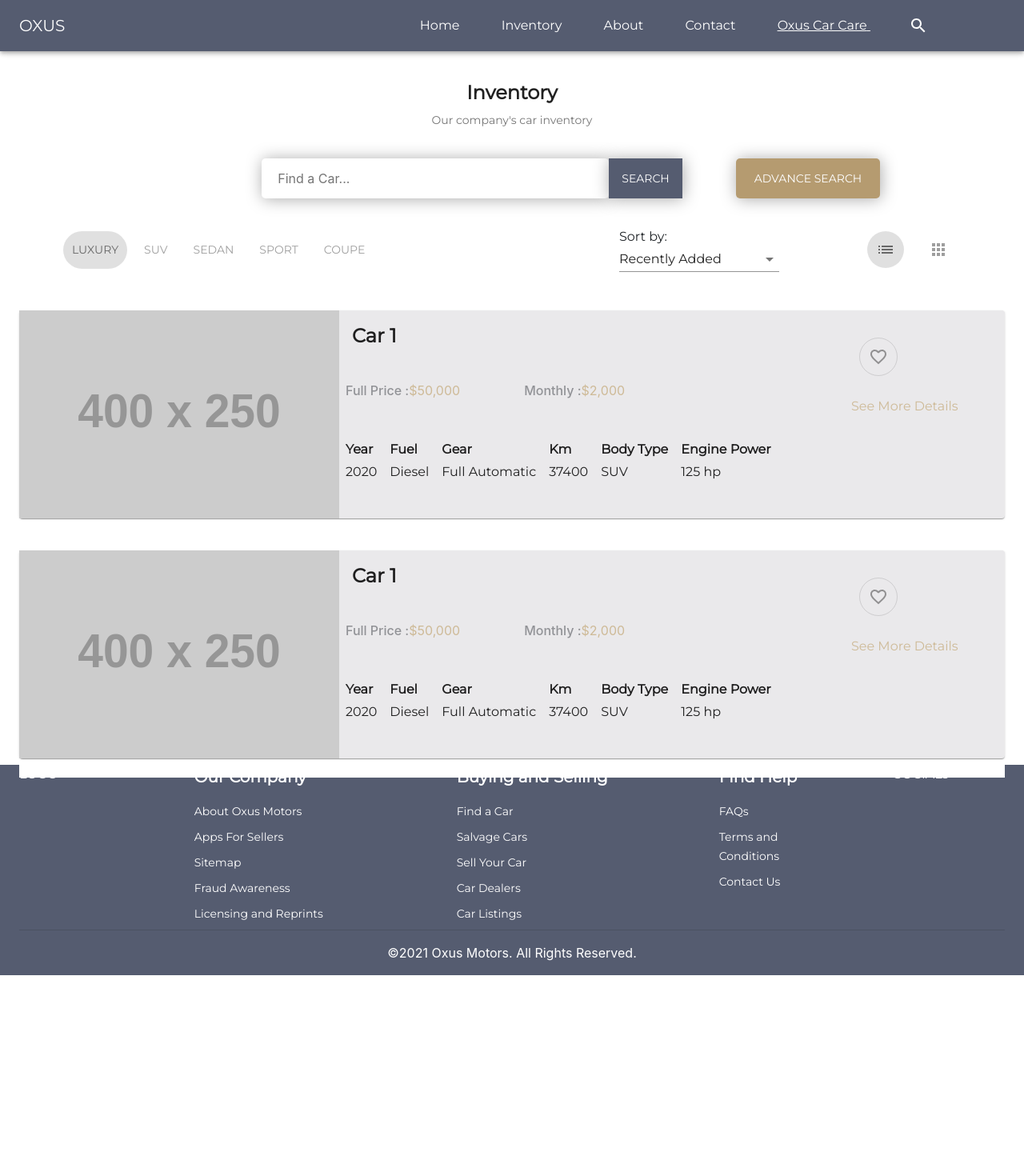
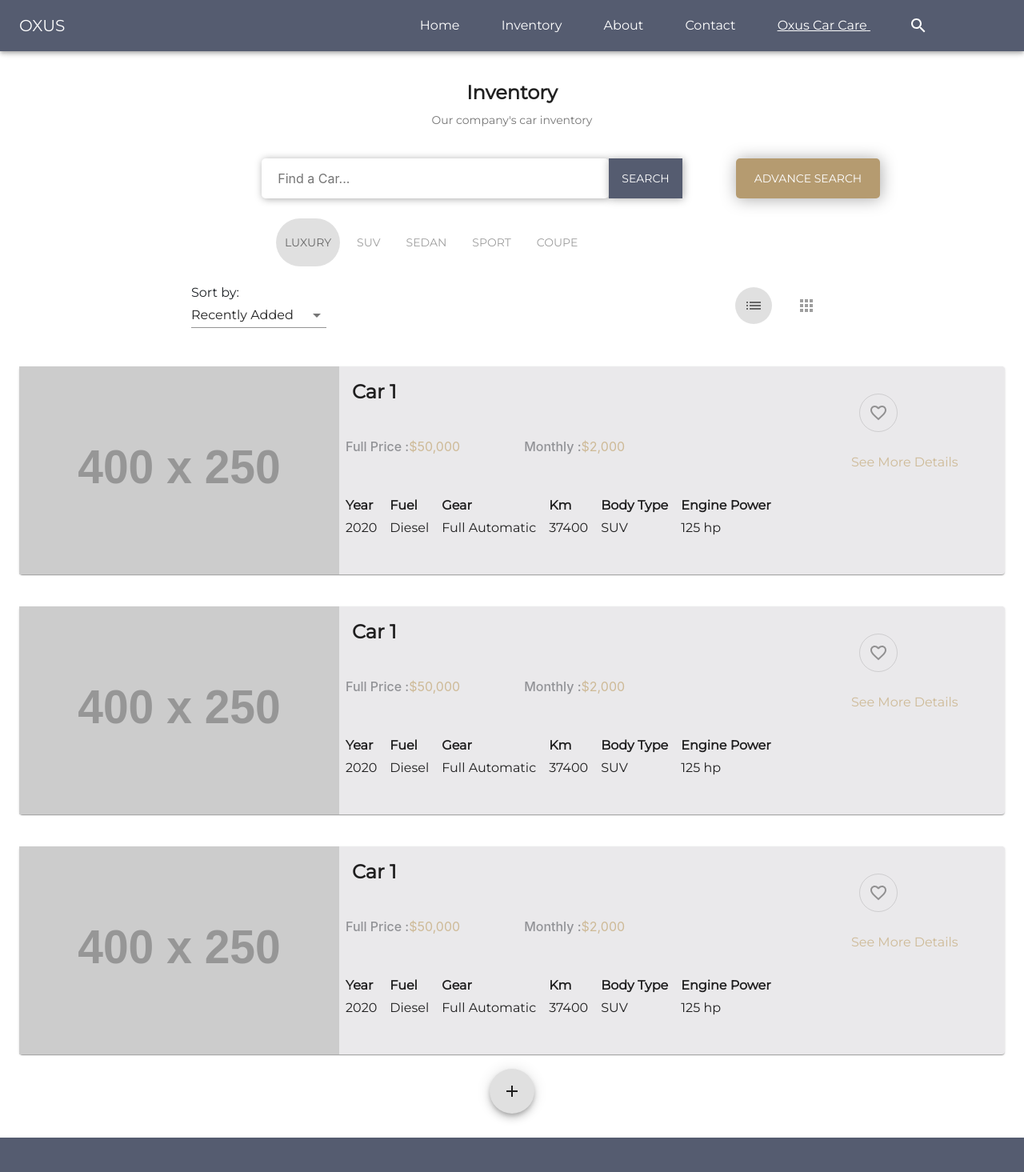
Before and after one commit to aysha30/Oxus_Motor, a React (Create React App) app: page /inventory in a window 1280 px wide. Shown: the top 1465 px of the page at 80% size. Before the commit the page ends 1219 px from the top, so only its background shows below. Built offline with nearby package versions, Linux system fonts and the light colour scheme.

Commit message:
uploading once again

```diff
--- a/src/components/Inventory.js
+++ b/src/components/Inventory.js
@@ -1,34 +1,41 @@
-import React from "react";
-import Navbar from "./modules/Navbar";
-import Footer from "./modules/Footer";
-import ListCard from "./inventory-components/listCard";
-import SearchBox from "./inventory-components/searchBox";
-import OptionBar from "./inventory-components/optionBar";
-import {
-    Box,
-    TextField,
-    Grid,
-    Typography,
-    Button,
-    useMediaQuery,
-    Container,
-} from "@material-ui/core";
+import React from 'react';
+import Navbar from './modules/Navbar';
+import Footer from './modules/Footer';
+import ListCard from './inventory-components/listCard';
+import SearchBox from './inventory-components/searchBox';
+import OptionBar from './inventory-components/optionBar';
+import { Box, TextField, Grid, Typography, Button, useMediaQuery, Container } from '@material-ui/core';
 import { makeStyles, useTheme, fade } from "@material-ui/core/styles";
-import SearchIcon from "@material-ui/icons/Search";
+import Pagination from '@material-ui/lab/Pagination';
+import Fab from '@material-ui/core/Fab';
+import AddIcon from '@material-ui/icons/Add';
 
-const useStyles = makeStyles((theme) => { });
+const useStyles = makeStyles((theme) => ({
+    root: {
+        flexGrow: 1,
+        '& > *': {
+            marginTop: theme.spacing(2),
+        },
+    },
+}))
+
 
 export default function Inventory() {
+
     const classes = useStyles();
     const theme = useTheme();
     const matches = useMediaQuery(theme.breakpoints.down("xs"));
+
 
     return (
         <React.Fragment>
             <Navbar />
             <Box className="flex-justify">
-                <Container style={{ marginTop: "100px" }}>
-                    <Typography variant="h5" align="center" color="textPrimary" gutterBottom>
+            <Container style={{ marginTop: "100px"}} >
+                    <Typography variant="h5"
+                    align="center"
+                    color="textPrimary"
+                    gutterBottom >
                     <Box fontWeight="fontWeightBold" m={1}>
                         Inventory
                     </Box>
@@ -37,8 +44,7 @@ export default function Inventory() {
                     align="center"
                     color="textSecondary"
                     variant="subtitle2"
-                        paragraph
-                    >
+                    paragraph >
                     Our company's car inventory
                     </Typography>
                 </Container>
@@ -51,13 +57,26 @@ export default function Inventory() {
                     <OptionBar />
                 </Grid>
 
-                <Grid container direction="column">
-                    <Grid item bgcolor="secondary.light">
+                <Grid container
+                direction="column"
+                justify="center"
+                alignItems="stretch"
+                >
+                    <Grid item >
                         <ListCard />
                     </Grid>
-                    <Grid item bgcolor="secondary.light">
+                    <Grid item >
                         <ListCard />
                     </Grid>
+                    <Grid item >
+                        <ListCard />
+                    </Grid>
+                    <Grid item style={{ width: "100vw", margin: "10px 0px 70px"}} container justify="center" >
+                        <Fab color="#e8e8ea" aria-label="add" border={1} >
+                            <AddIcon />
+                        </Fab>
+                    </Grid>
+                    {/* <Pagination count={5} shape="rounded" /> */}
                 </Grid>
             </Box>
             <Footer />
--- a/src/components/inventory-components/optionBar.js
+++ b/src/components/inventory-components/optionBar.js
@@ -1,19 +1,13 @@
-import React, { useState } from "react";
-import {
-    Box,
-    Select,
-    Toolbar,
-    Button,
-    Grid,
-    Typography,
-    MenuItem,
-    InputLabel,
-} from "@material-ui/core";
-import { makeStyles } from "@material-ui/core/styles";
-import ListIcon from "@material-ui/icons/List";
-import AppsIcon from "@material-ui/icons/Apps";
-import ToggleButton from "@material-ui/lab/ToggleButton";
-import ToggleButtonGroup from "@material-ui/lab/ToggleButtonGroup";
+import React, { useState } from 'react';
+import PropTypes from 'prop-types';
+import { Box, Select, Toolbar, Button, Grid, Typography, MenuItem, InputLabel } from '@material-ui/core';
+import { makeStyles} from "@material-ui/core/styles";
+import ListIcon from '@material-ui/icons/List';
+import AppsIcon from '@material-ui/icons/Apps';
+import ToggleButton from '@material-ui/lab/ToggleButton';
+import ToggleButtonGroup from '@material-ui/lab/ToggleButtonGroup';
+import { propTypes } from 'react-bootstrap/esm/Image';
+
 
 const useStyles = makeStyles((theme) => ({
     root: {
@@ -25,22 +19,31 @@ const useStyles = makeStyles((theme) => ({
         alignItems: "center",
       },
     carItem: {
-        [theme.breakpoints.down("xs")]: {
+        height: 70,
+        [theme.breakpoints.down('xs')]:{
+        // padding: "0px 20px",
         padding: "10px 0px",
+        width: "100vw",
         },
-        [theme.breakpoints.up("sm")]: {
+        [theme.breakpoints.up('sm')]:{
             width: 600,
         },
     },
-}));
+    toolbar:{
+        width: "100vw"
+    }
+}))
 
 export default function OptionBar() {
-    const [car, setCar] = useState("luxury");
-    const [sort, setSort] = useState("Recently Added");
-    const [view, setView] = useState("list");
+
+    const [ car, setCar ] = useState("luxury");
+    const [ sort, setSort ] = useState("Recently Added");
+    const [ view, setView ] = useState("list");
 
     const handleCar = (event, newCar) => {
+        if ( newCar != null ){
             setCar(newCar);
+        }
     };
 
     const handleSort = (event, newSort) => {
@@ -48,77 +51,69 @@ export default function OptionBar() {
     };
 
     const handleView = (event, newView) => {
+        if ( newView != null ){
             setView(newView);
+        }
     };
+
 
     const classes = useStyles();
 
-    return (
+    return(
         <div className={classes.root}>
-            <Toolbar>
-                <Grid container direction="row" alignItems="center" justify="space-around">
-                    <Grid item>
+            <Toolbar >
+            <Grid container
+            className={classes.toolbar}
+                direction="row"
+                alignItems="center"
+                justify="space-around" >
+                <Grid item container justify="center">
                     <ToggleButtonGroup
                         className={classes.carItem}
                         value={car}
                         exclusive
                         variant="text"
-                            fullWidth
+                        fullwidth="true"
                         onChange={handleCar}
                     >
-                            <ToggleButton
-                                value="luxury"
-                                style={{ borderRadius: 50, margin: 5, border: 2 }}
-                            >
+                        <ToggleButton  value="luxury" style={{ borderRadius: 50, margin: 5, border: 2 }}  >
                             Luxury
                         </ToggleButton>
-                            <ToggleButton
-                                value="suv"
-                                style={{ borderRadius: 50, margin: 5, border: 2 }}
-                            >
+                        <ToggleButton value="suv" style={{ borderRadius: 50, margin: 5, border: 2 }} >
                             SUV
                         </ToggleButton>
-                            <ToggleButton
-                                value="sedan"
-                                style={{ borderRadius: 50, margin: 5, border: 2 }}
-                            >
+                        <ToggleButton value="sedan" style={{ borderRadius: 50, margin: 5, border: 2 }} >
                             Sedan
                         </ToggleButton>
-                            <ToggleButton
-                                value="sport"
-                                style={{ borderRadius: 50, margin: 5, border: 2 }}
-                            >
+                        <ToggleButton value="sport" style={{ borderRadius: 50, margin: 5, border: 2 }} >
                             Sport
                         </ToggleButton>
-                            <ToggleButton
-                                value="coupe"
-                                style={{ borderRadius: 50, margin: 5, border: 2 }}
-                            >
+                        <ToggleButton value="coupe" style={{ borderRadius: 50, margin: 5, border: 2 }} >
                             Coupe
                         </ToggleButton>
                     </ToggleButtonGroup>
                 </Grid>
-                    <Grid item className={classes.toggleContainer}>
-                        <Box style={{ width: 200 }}>
+                <Grid item className={classes.toggleContainer}  >
+                    <Box style={{ width: 240}}>
                     <Typography>Sort by:</Typography>
                     {/* <InputLabel id="sort-by">Sort by: </InputLabel> */}
                     <Select
                         labelId="sort-by"
                         native
-                                fullWidth
                         value={sort}
                         label="Sort by: "
                         onChange={handleSort}
+
                         >
-                                <option value={"Recently Added"}> Recently Added</option>
-                                <option value={"Price: Low to High"}> Price: Low to High</option>
-                                <option value={"Price: High to Low"}> Price: High to Low</option>
-                                <option value={"Newest Arrival"}> Newest Arrival</option>
+                        <option value={"Recently Added"} >  Recently Added</option>
+                        <option value={"Price: Low to High"}>  Price: Low to High</option>
+                        <option value={"Price: High to Low"}>  Price: High to Low</option>
+                        <option value={"Newest Arrival"}>  Newest Arrival</option>
                     </Select>
                     </Box>
                 </Grid>
-                    <Grid item>
-                        <div>
+                <Grid item >
+                    <div >
                     <ToggleButtonGroup
                         value={view}
                         exclusive
@@ -126,23 +121,24 @@ export default function OptionBar() {
                         onChange={handleView}
                         br={2}
                     >
-                                <ToggleButton
-                                    value="list"
-                                    style={{ borderRadius: 50, margin: 10, border: 2 }}
-                                >
+                        <ToggleButton value="list" style={{ borderRadius: 50, margin: 10, border: 2 }} >
                         <ListIcon />
                         </ToggleButton>
-                                <ToggleButton
-                                    value="grid"
-                                    style={{ borderRadius: 50, margin: 10, border: 2 }}
-                                >
-                                    <AppsIcon />
+                        <ToggleButton value="grid" style={{ borderRadius: 50, margin: 10, border: 2 }} >
+                        <AppsIcon/>
                         </ToggleButton>
+
                     </ToggleButtonGroup>
                     </div>
                 </Grid>
+
             </Grid>
             </Toolbar>
         </div>
-    );
+    )
 }
+
+// OptionBar.propTypes = {
+//     car: PropTypes.object,
+
+// }
--- a/src/components/inventory-components/searchBox.js
+++ b/src/components/inventory-components/searchBox.js
@@ -1,14 +1,5 @@
-import React from "react";
-import {
-    Box,
-    TextField,
-    Grid,
-    Typography,
-    Button,
-    useMediaQuery,
-    Container,
-    InputBase,
-} from "@material-ui/core";
+import React from 'react';
+import { Box, TextField, Grid, Typography, Button, useMediaQuery, Container, InputBase } from '@material-ui/core';
 import { makeStyles, useTheme, fade } from "@material-ui/core/styles";
 
 const useStyles = makeStyles((theme) => ({
@@ -16,39 +7,41 @@ const useStyles = makeStyles((theme) => ({
         flexGrow: 1,
     },
     gridContainer: {
-        [theme.breakpoints.down("xs")]: {
+        [theme.breakpoints.down('xs')]:{
             height: "100px",
         },
-        [theme.breakpoints.up("sm")]: {
+        [theme.breakpoints.up('sm')]:{
             padding: "20px",
             height: "90px",
         },
+
     },
     gridSearch: {
         border: 0,
-        [theme.breakpoints.down("xs")]: {
+        [theme.breakpoints.down('xs')]:{
             width: "100%",
         },
-        [theme.breakpoints.up("sm")]: {
+        [theme.breakpoints.up('sm')]:{
             // marginLeft:"100px",
             width: "50%",
         },
     },
     gridItem: {
-        [theme.breakpoints.down("xs")]: {
+        [theme.breakpoints.down('xs')]:{
             width: "300",
         },
-        [theme.breakpoints.up("sm")]: {
+        [theme.breakpoints.up('sm')]:{
             // marginLeft:"100px",
             width: "70%",
         },
     },
     gridAdvance: {
-        [theme.breakpoints.down("xs")]: {
+        [theme.breakpoints.down('xs')]:{
             padding: "10px 80px",
             width: "100%",
+
         },
-        [theme.breakpoints.up("sm")]: {
+        [theme.breakpoints.up('sm')]:{
             padding: "0px 20px",
             width: "100px",
         },
@@ -58,14 +51,14 @@ const useStyles = makeStyles((theme) => ({
         height: "100%",
         width: "100%",
         border: 1,
-        boxShadow: "1px 1px 20px #aaaaaa",
+        boxShadow: "1px 1px 10px #aaaaaa",
         borderRadius: 5,
     },
     searchButton: {
         height: "100%",
         width: "auto",
         borderRadius: 0,
-        boxShadow: "1px 1px 20px #aaaaaa",
+        boxShadow: "1px 1px 10px #aaaaaa",
     },
     advanceButton: {
         height: "100%",
@@ -73,32 +66,37 @@ const useStyles = makeStyles((theme) => ({
         borderRadius: 5,
         backgroundColor: "#b59b70",
         boxShadow: "1px 1px 20px #aaaaaa",
-        color: "#ffffff",
+        color: "#ffffff"
     },
-}));
+}))
 
 export default function SearchBox(props) {
+
     const classes = useStyles();
 
-    return (
+    return(
         <div className={classes.root}>
-            <Grid
-                container
+            <Grid container
                 className={classes.gridContainer}
                 direction="row"
                 justify="center"
                 alignItems="stretch"
                  >
-                <Grid
-                    container
+                <Grid container
                     className={classes.gridSearch}
                     direction="row"
                     justify="center"
                     alignItems="stretch"
-                    style={{ shadow: 3 }}
+                    style={{ shadow: 5}}
                    >
-                    <Grid item className={classes.gridItem}>
-                        <input className={classes.textField} placeholder="Find a Car..." />
+
+                    <Grid item
+                        className={classes.gridItem}>
+                        <input
+                            className={classes.textField}
+                            placeholder="Find a Car..."
+
+                            />
                     </Grid>
                     <Grid item>
                         <Button
@@ -110,7 +108,8 @@ export default function SearchBox(props) {
                         </Button>
                     </Grid>
                 </Grid>
-                <Grid item className={classes.gridAdvance}>
+                <Grid item
+                    className={classes.gridAdvance}>
                     <Button
                             className={classes.advanceButton}
                             variant="contained"
@@ -121,5 +120,5 @@ export default function SearchBox(props) {
                 </Grid>
             </Grid>
         </div>
-    );
+    )
 }
```
Lines whose indentation alone changed are shown as unchanged.
